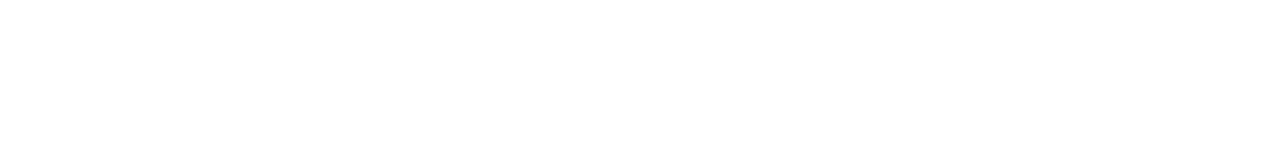
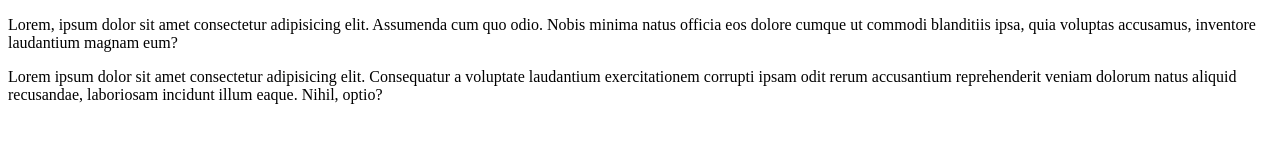
Before and after one commit to IvanVinkesevic/Ivan-project, a plain HTML site: page index.html in a window 1280 px wide. Drawn offline with Linux system fonts and the light colour scheme.

Commit message:
Ivan-project

```diff
--- a/index.html
+++ b/index.html
@@ -5,5 +5,17 @@
     <meta name="viewport" content="width=device-width, initial-scale=1.0" />
     <title>Ivan-project</title>
   </head>
-  <body></body>
+  <body>
+    <p>
+      Lorem, ipsum dolor sit amet consectetur adipisicing elit. Assumenda cum
+      quo odio. Nobis minima natus officia eos dolore cumque ut commodi
+      blanditiis ipsa, quia voluptas accusamus, inventore laudantium magnam eum?
+    </p>
+    <p>
+      Lorem ipsum dolor sit amet consectetur adipisicing elit. Consequatur a
+      voluptate laudantium exercitationem corrupti ipsam odit rerum accusantium
+      reprehenderit veniam dolorum natus aliquid recusandae, laboriosam incidunt
+      illum eaque. Nihil, optio?
+    </p>
+  </body>
 </html>
```
